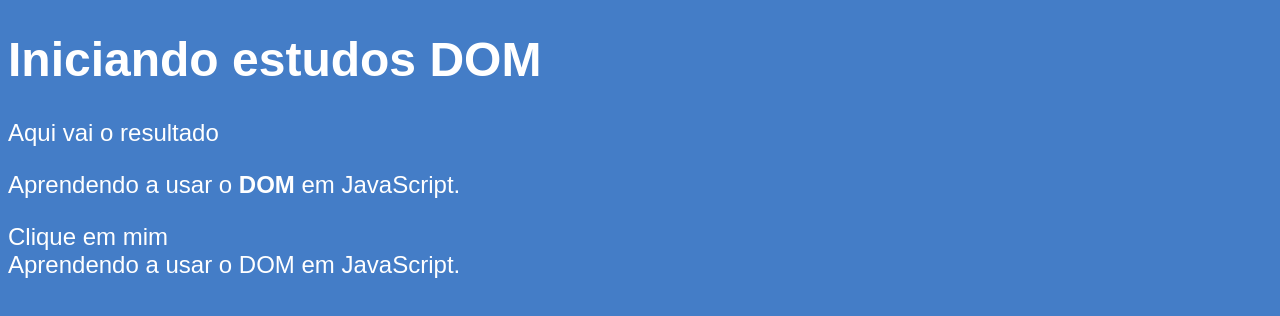
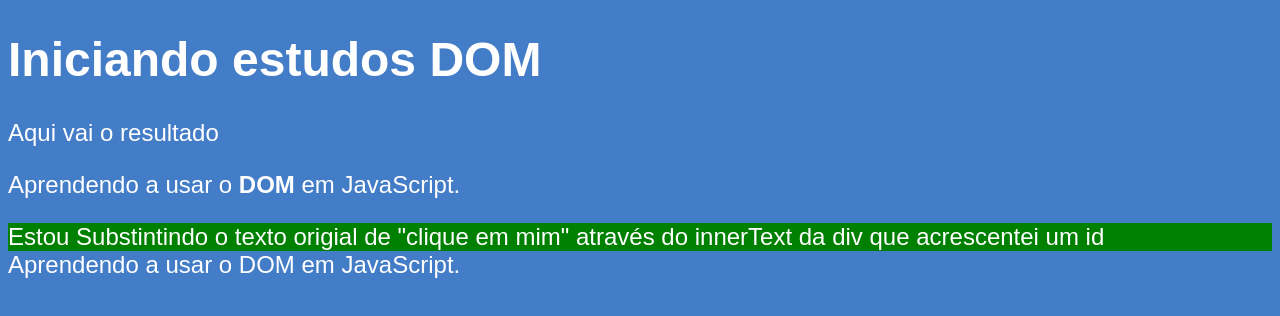
Before and after one commit to KelvinB15/Aula-node---js, a plain HTML site: page JavaScript-Basico/aula09/ex005.html in a window 1280 px wide. Drawn offline with Linux system fonts and the light colour scheme.

Commit message:
Organiza e adiciona arquivos de aulas anteriores

```diff
--- a/JavaScript-Basico/aula09/ex005.html
+++ b/JavaScript-Basico/aula09/ex005.html
@@ -22,7 +22,7 @@
     <p>
         Aprendendo a usar o <strong>DOM</strong> em JavaScript.
     </p>
-    <div>
+    <div id = 'msg'>
         Clique em mim
     </div>
     <script>
@@ -30,6 +30,10 @@
         var p1 = window.document.getElementsByTagName('p')[1]
         document.write(p1.innerText)
         window.alert(p1.innerHTML)
+        var d = window.document.getElementById('msg')
+        d.style.background = 'green'
+        d.innerText = 'Estou Substintindo o texto origial de "clique em mim" através do innerText da div que acrescentei um id'
+        var d = window.document.querySelector('div#msg') // quando é div se usa '#' quando é classe se usa "."
     </script>
 </body>
 </html>
```
Also changed, not shown: NodeAula/01-fundamentos-nodejs/package.json (added, +13 -0 lines), NodeAula/01-fundamentos-nodejs/src/server.js (added, +16 -0 lines).
